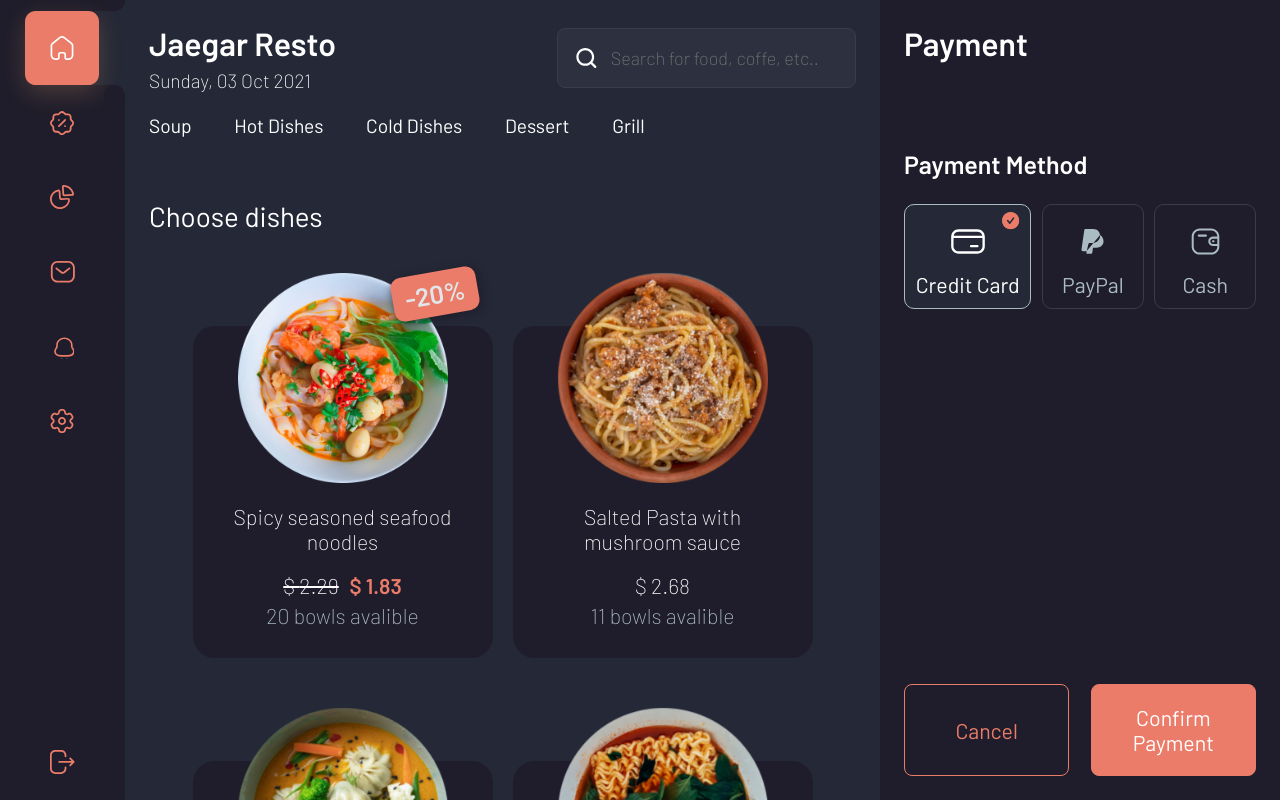
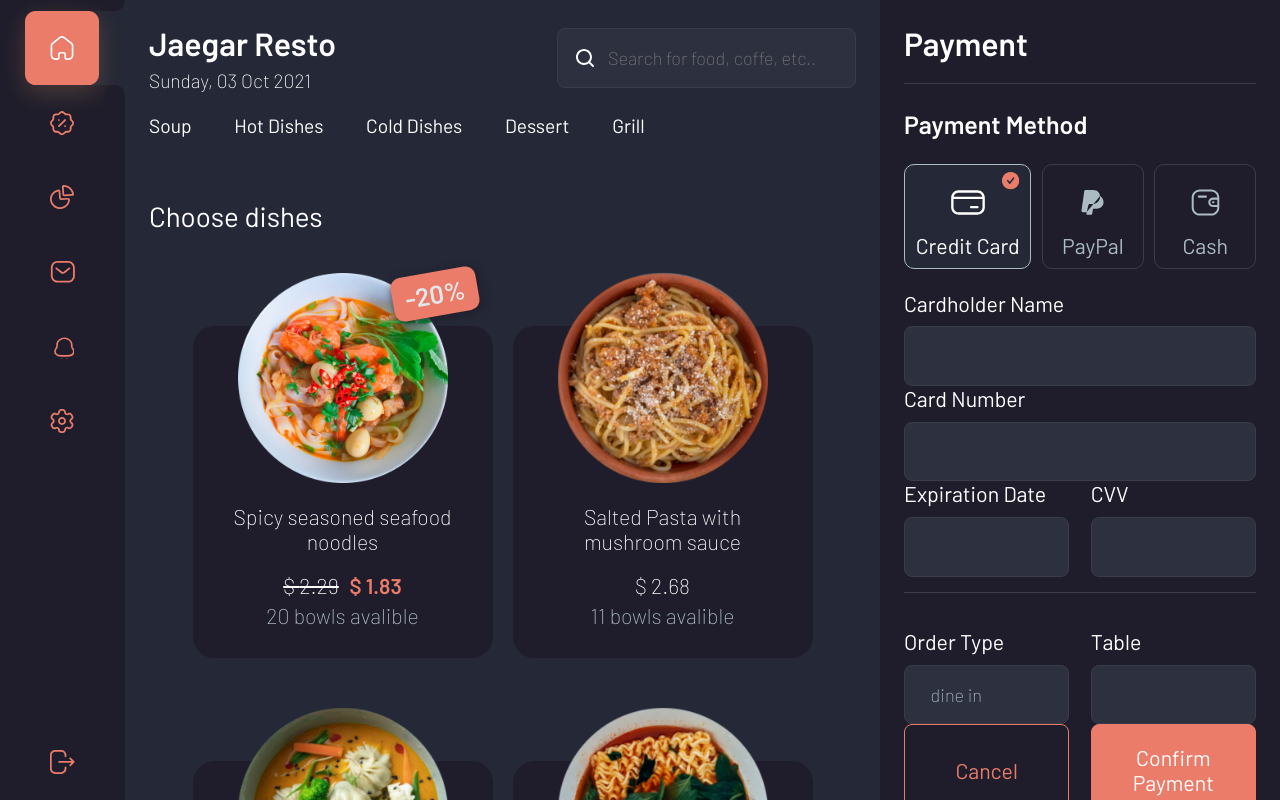
Before and after one commit to bmangust/JaegarResto, a Next.js app: page / in a window 1280 px wide. Shown: the top 800 px of the page. Built offline with nearby package versions, Linux system fonts and the light colour scheme.

Commit message:
add CardDetails

```diff
--- a/package.json
+++ b/package.json
@@ -9,7 +9,7 @@
   },
   "dependencies": {
     "@reduxjs/toolkit": "^1.6.0",
-    "classnames": "^2.2.6",
+    "classnames": "^2.3.1",
     "dayjs": "^1.10.5",
     "framer-motion": "^4.1.17",
     "next": "11.0.0",
--- a/src/components/Delivery/Delivery.tsx
+++ b/src/components/Delivery/Delivery.tsx
@@ -1,4 +1,4 @@
-import React, { useState } from 'react';
+import React from 'react';
 import { AccentType, Theme } from '@/styles/theme';
 import styled from 'styled-components';
 import {
--- a/src/components/Icon/Icon.tsx
+++ b/src/components/Icon/Icon.tsx
@@ -152,8 +152,8 @@ export const TickIcon = (props: IconProps) => {
           xmlns="http://www.w3.org/2000/svg"
         >
           <path
-            fill-rule="evenodd"
-            clip-rule="evenodd"
+            fillRule="evenodd"
+            clipRule="evenodd"
             d="M10.8635 6.40362L7.81816 10.4036C7.69283 10.5683 7.49883 10.6656 7.29216 10.667H7.2875C7.08283 10.667 6.8895 10.5723 6.76283 10.411L5.1415 8.33962C4.91483 8.05028 4.9655 7.63095 5.2555 7.40428C5.54483 7.17695 5.96483 7.22762 6.1915 7.51828L7.28016 8.90895L9.80283 5.59628C10.0255 5.30362 10.4435 5.24628 10.7375 5.46962C11.0302 5.69295 11.0868 6.11095 10.8635 6.40362ZM8.00016 1.33362C4.31816 1.33362 1.3335 4.31828 1.3335 8.00028C1.3335 11.6816 4.31816 14.667 8.00016 14.667C11.6822 14.667 14.6668 11.6816 14.6668 8.00028C14.6668 4.31828 11.6822 1.33362 8.00016 1.33362Z"
             fill={props.color}
           />
@@ -168,8 +168,8 @@ export const TickIcon = (props: IconProps) => {
             height="14"
           >
             <path
-              fill-rule="evenodd"
-              clip-rule="evenodd"
+              fillRule="evenodd"
+              clipRule="evenodd"
               d="M10.8635 6.40362L7.81816 10.4036C7.69283 10.5683 7.49883 10.6656 7.29216 10.667H7.2875C7.08283 10.667 6.8895 10.5723 6.76283 10.411L5.1415 8.33962C4.91483 8.05028 4.9655 7.63095 5.2555 7.40428C5.54483 7.17695 5.96483 7.22762 6.1915 7.51828L7.28016 8.90895L9.80283 5.59628C10.0255 5.30362 10.4435 5.24628 10.7375 5.46962C11.0302 5.69295 11.0868 6.11095 10.8635 6.40362ZM8.00016 1.33362C4.31816 1.33362 1.3335 4.31828 1.3335 8.00028C1.3335 11.6816 4.31816 14.667 8.00016 14.667C11.6822 14.667 14.6668 11.6816 14.6668 8.00028C14.6668 4.31828 11.6822 1.33362 8.00016 1.33362Z"
             />
           </mask>
@@ -207,8 +207,8 @@ export const CreditCardIcon = (props: IconProps) => {
         xmlns="http://www.w3.org/2000/svg"
       >
         <path
-          fill-rule="evenodd"
-          clip-rule="evenodd"
+          fillRule="evenodd"
+          clipRule="evenodd"
           d="M0.75 5C0.75 2.37665 2.87665 0.25 5.5 0.25H17.5C20.1234 0.25 22.25 2.37665 22.25 5V11C22.25 13.6234 20.1234 15.75 17.5 15.75H5.5C2.87665 15.75 0.75 13.6234 0.75 11V5ZM2.33697 4.25H20.663C20.3245 2.81665 19.0368 1.75 17.5 1.75H5.5C3.96321 1.75 2.67555 2.81665 2.33697 4.25ZM20.75 5.75H2.25V11C2.25 12.7949 3.70507 14.25 5.5 14.25H17.5C19.2949 14.25 20.75 12.7949 20.75 11V5.75ZM12.75 11C12.75 10.5858 13.0858 10.25 13.5 10.25H17.5C17.9142 10.25 18.25 10.5858 18.25 11C18.25 11.4142 17.9142 11.75 17.5 11.75H13.5C13.0858 11.75 12.75 11.4142 12.75 11Z"
         />
       </svg>
@@ -226,9 +226,9 @@ export const PayPalIcon = (props: IconProps) => {
       >
         <path
           d="M15 5.2C16.7 6.2 17.5 8 17.5 10C17.5 12.5 15 14.5 12.5 14.5H9.9L9.3 18.1C9.25325 18.3293 9.12758 18.5349 8.94486 18.6811C8.76214 18.8272 8.53395 18.9047 8.3 18.9H5.6C5.52501 18.9015 5.45064 18.8861 5.38239 18.855C5.31415 18.8239 5.25378 18.7778 5.20577 18.7202C5.15775 18.6626 5.12331 18.5949 5.105 18.5222C5.08669 18.4494 5.08498 18.3735 5.1 18.3L5.3 16.9M7.5 11H10C12.5 11 15 8.5 15 6C15 3 13.1 1 10 1H4.5C4 1 3.5 1.5 3.5 2L1.5 16C1.5 16.5 2 17 2.5 17H5.3L6.5 12C6.6 11.4 6.9 11 7.5 11Z"
-          stroke-width="1.5"
-          stroke-linecap="round"
-          stroke-linejoin="round"
+          strokeWidth="1.5"
+          strokeLinecap="round"
+          strokeLinejoin="round"
         />
       </svg>
     </NormalIcon>
--- a/src/components/Input/Input.tsx
+++ b/src/components/Input/Input.tsx
@@ -46,7 +46,7 @@ const Input = (props: Props) => {
       {props.icon}
       <input
         // TODO: add styling for number type input
-        // {...props}
+        {...props}
         value={props.value}
         onKeyPress={props.onKeyPress}
         onChange={props.onChange}
--- /dev/null
+++ b/src/components/Input/InputWithLabel.tsx
@@ -0,0 +1,57 @@
+import { ChangeEvent } from 'react';
+import styled from 'styled-components';
+import Input from './Input';
+import classnames from 'classnames';
+import { StateKeys } from '@/components/Payment/CardDetails';
+
+const StyledInput = styled.div`
+  display: flex;
+  flex-direction: column;
+  align-items: flex-start;
+  gap: 0.5rem;
+  width: 100%;
+
+  .label {
+    font-size: 1rem;
+  }
+
+  .fullWidth {
+    width: 100%;
+  }
+`;
+
+interface InputWithLabelProps
+  extends React.InputHTMLAttributes<HTMLInputElement> {
+  id: StateKeys;
+  label: string;
+  onChange: (e: ChangeEvent<HTMLInputElement>) => void;
+  value: string;
+  type?: 'text' | 'date' | 'password' | 'select';
+  className?: string;
+}
+
+const InputWithLabel = ({
+  id,
+  label,
+  value,
+  type,
+  onChange,
+  className,
+}: InputWithLabelProps) => {
+  return (
+    <StyledInput>
+      <label className="label" htmlFor={label}>
+        {label}
+      </label>
+      <Input
+        id={id}
+        value={value}
+        onChange={onChange}
+        type={type}
+        className={classnames('fullWidth', className)}
+      />
+    </StyledInput>
+  );
+};
+
+export default InputWithLabel;
--- /dev/null
+++ b/src/components/Payment/CardDetails.tsx
@@ -0,0 +1,113 @@
+import React, { ChangeEvent, useState } from 'react';
+import { DeliveryType } from '@/store/features/cart/cartSlice';
+import styled from 'styled-components';
+import InputWithLabel from '../Input/InputWithLabel';
+import { isEmpty, isNumeric } from 'src/util';
+
+interface State {
+  cardholderName: string;
+  cardNumber: string;
+  expirationDate: string;
+  cvv: string;
+  orderType: DeliveryType;
+  table?: string;
+}
+
+export type StateKeys = keyof State;
+
+const StyledDiv = styled.div`
+  display: flex;
+  flex-direction: column;
+  align-items: flex-start;
+  gap: 0.7rem;
+  margin-top: 1rem;
+
+  .block,
+  .orderType {
+    display: flex;
+    gap: 1rem;
+  }
+
+  .client {
+    padding-bottom: 0.7rem;
+    margin-bottom: 1rem;
+    border-bottom: 1px solid ${({ theme }) => theme.colors.base.darkLine};
+  }
+`;
+
+const CardDetails = () => {
+  const [state, setState] = useState<State>({
+    cardholderName: '',
+    cardNumber: '',
+    expirationDate: '',
+    cvv: '',
+    orderType: 'dine in',
+    table: '',
+  });
+
+  const handleInputChange = (e: ChangeEvent<HTMLInputElement>) => {
+    if (
+      (e.target.id === 'cardNumber' || e.target.id === 'cvv') &&
+      !isEmpty(e.target.value) &&
+      !isNumeric(e.target.value)
+    )
+      return;
+    setState({
+      ...state,
+      [e.target.id as StateKeys]: e.target.value.toLocaleUpperCase(),
+    });
+  };
+  return (
+    <StyledDiv>
+      <div className="client">
+        <InputWithLabel
+          id="cardholderName"
+          value={state?.cardholderName}
+          onChange={handleInputChange}
+          label="Cardholder Name"
+          className="CardDetails-input"
+        />
+        <InputWithLabel
+          id="cardNumber"
+          value={state?.cardNumber}
+          onChange={handleInputChange}
+          label="Card Number"
+          className="CardDetails-input"
+        />
+        <div className="block">
+          <InputWithLabel
+            id="expirationDate"
+            value={state?.expirationDate}
+            onChange={handleInputChange}
+            label="Expiration Date"
+          />
+
+          <InputWithLabel
+            id="cvv"
+            value={state?.cvv}
+            onChange={handleInputChange}
+            label="CVV"
+          />
+        </div>
+      </div>
+      <div className="orderType">
+        <InputWithLabel
+          id="orderType"
+          type="select"
+          value={state?.orderType}
+          onChange={handleInputChange}
+          label="Order Type"
+        />
+        <InputWithLabel
+          id="table"
+          type="select"
+          value={state?.table || ''}
+          onChange={handleInputChange}
+          label="Table"
+        />
+      </div>
+    </StyledDiv>
+  );
+};
+
+export default CardDetails;
--- a/src/components/Payment/Payment.tsx
+++ b/src/components/Payment/Payment.tsx
@@ -3,6 +3,7 @@ import React from 'react';
 import styled from 'styled-components';
 import Button from '@/components/Button/Button';
 import PaymentMethod from './PaymentMethod';
+import CardDetails from './CardDetails';
 
 const StyledContainer = styled(motion.div)`
   width: max(30vw, 400px);
@@ -22,6 +23,7 @@ const StyledContainer = styled(motion.div)`
     display: flex;
     flex-direction: column;
     justify-content: space-between;
+    border-bottom: 1px solid ${({ theme }) => theme.colors.base.darkLine};
 
     .payment-title {
       font-size: max(1.5rem, 24pt);
@@ -49,6 +51,7 @@ function Payment() {
       </div>
       <div className="payment-body">
         <PaymentMethod />
+        <CardDetails />
       </div>
       <div className="payment-buttons">
         <Button variant="outline">Cancel</Button>
--- a/src/components/Payment/PaymentMethod.tsx
+++ b/src/components/Payment/PaymentMethod.tsx
@@ -1,8 +1,6 @@
 import React, { ChangeEvent, useState } from 'react';
 import PaymentItem from './PaymentItem';
 import styled from 'styled-components';
-
-interface Props {}
 
 const StyledDiv = styled.div`
   .paymentMethod-header {
@@ -19,10 +17,9 @@ const StyledDiv = styled.div`
 const PAYMENTS = ['Credit Card', 'PayPal', 'Cash'] as const;
 export type PaymentVariant = typeof PAYMENTS[number];
 
-const PaymentMethod = (props: Props) => {
+const PaymentMethod = () => {
   const [payment, setPayment] = useState<PaymentVariant>(PAYMENTS[0]);
   const onChange = (e: ChangeEvent<HTMLInputElement>) => {
-    console.log(e);
     setPayment(e.currentTarget.value as PaymentVariant);
   };
   return (
@@ -31,6 +28,7 @@ const PaymentMethod = (props: Props) => {
       <div className="paymentMethod-items">
         {PAYMENTS.map((item) => (
           <PaymentItem
+            key={item}
             name={item}
             active={payment === item}
             onChange={onChange}
--- a/src/util.ts
+++ b/src/util.ts
@@ -11,3 +11,11 @@ export const getDiscountedPrice = (item: Dish) => {
     ? +((item.price * (100 - item.discount)) / 100).toFixed(2)
     : item.price;
 };
+
+export const isNumeric = (str: string): boolean => {
+  return +str + '' === str;
+};
+
+export const isEmpty = (str: string) => {
+  return str.length === 0;
+};
```
Also changed, not shown: 1 other file (tests, documents, lock files or other folders).
